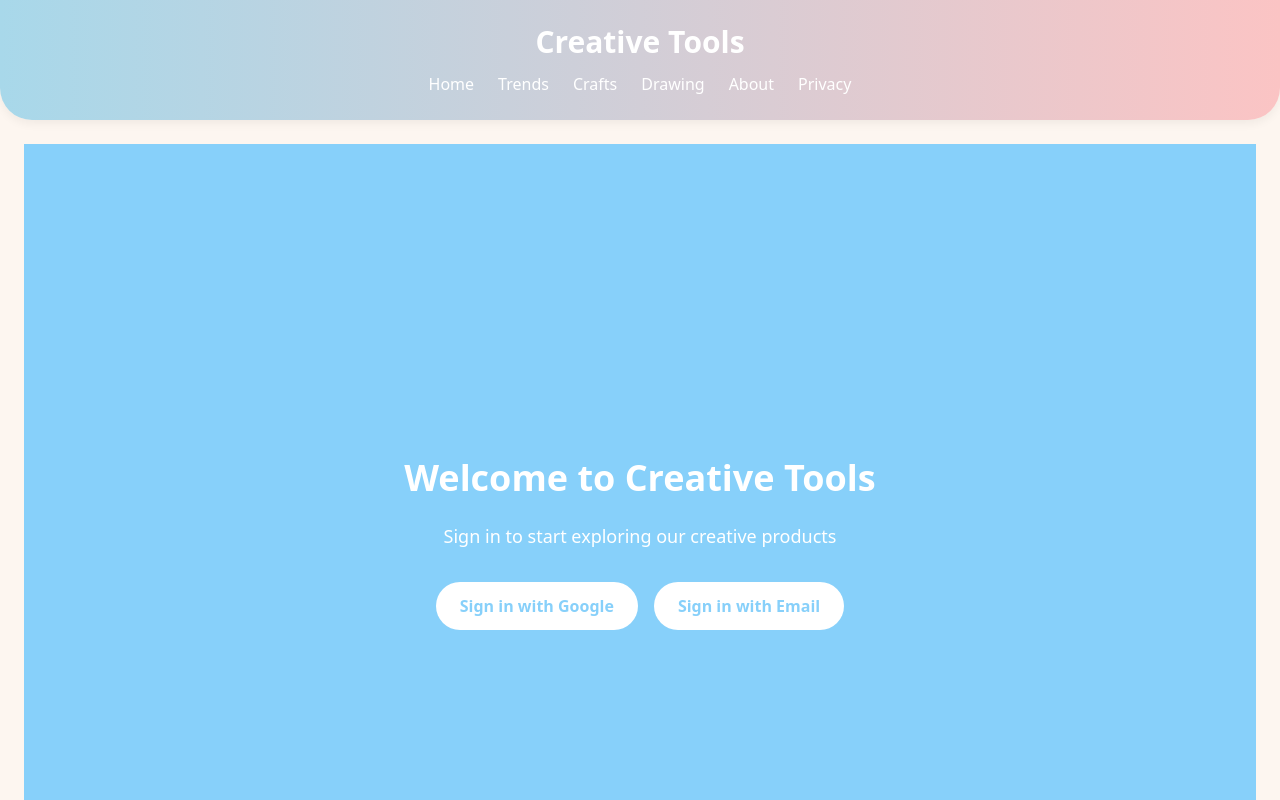
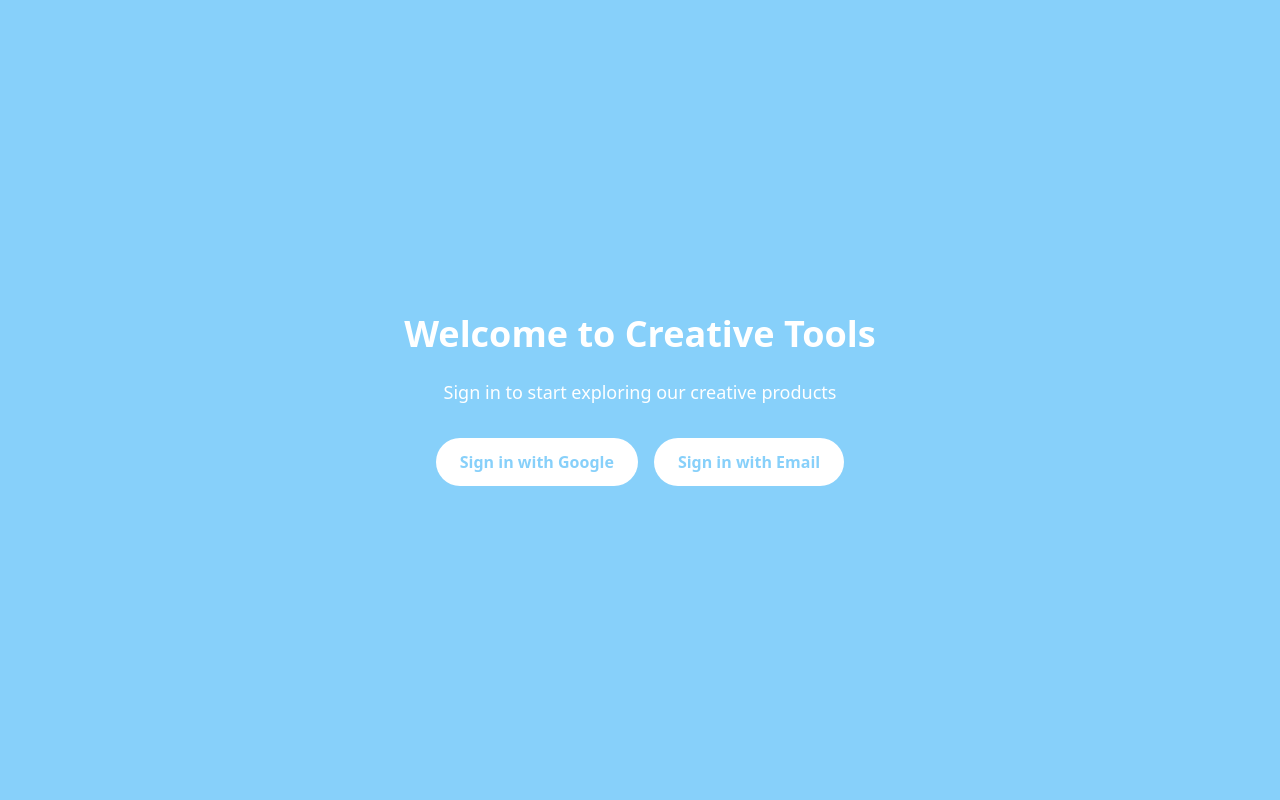
Before and after one commit to everyfun89/Creative-Tools-Shop., a Next.js app: page / in a window 1280 px wide. Shown: the top 800 px of the page. Built offline with nearby package versions, Linux system fonts and the light colour scheme; no server answers.

Commit message:
Update _app.js

```diff
--- a/pages/_app.js
+++ b/pages/_app.js
@@ -1,10 +1,10 @@
-import "../styles/globals.css";
-import Layout from "../components/Layout";
+import { SessionProvider } from "next-auth/react";
+import "../styles/globals.css"; // alleen als je global styles hebt
 
-export default function MyApp({ Component, pageProps }) {
+export default function App({ Component, pageProps: { session, ...pageProps } }) {
   return (
-    <Layout>
+    <SessionProvider session={session}>
       <Component {...pageProps} />
-    </Layout>
+    </SessionProvider>
   );
 }
```
